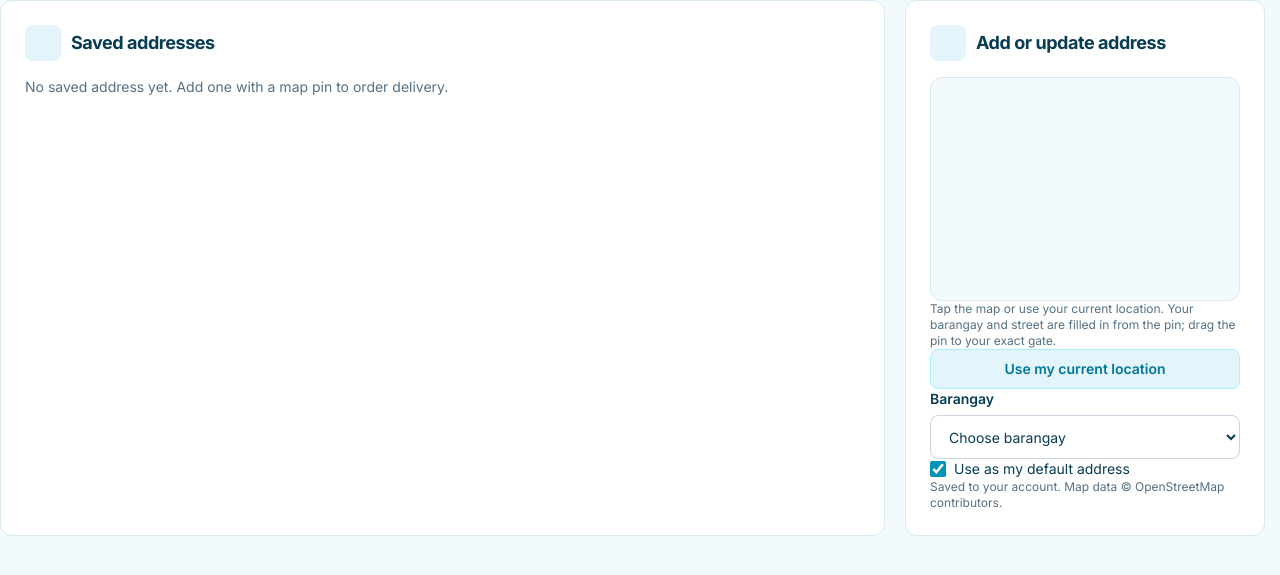
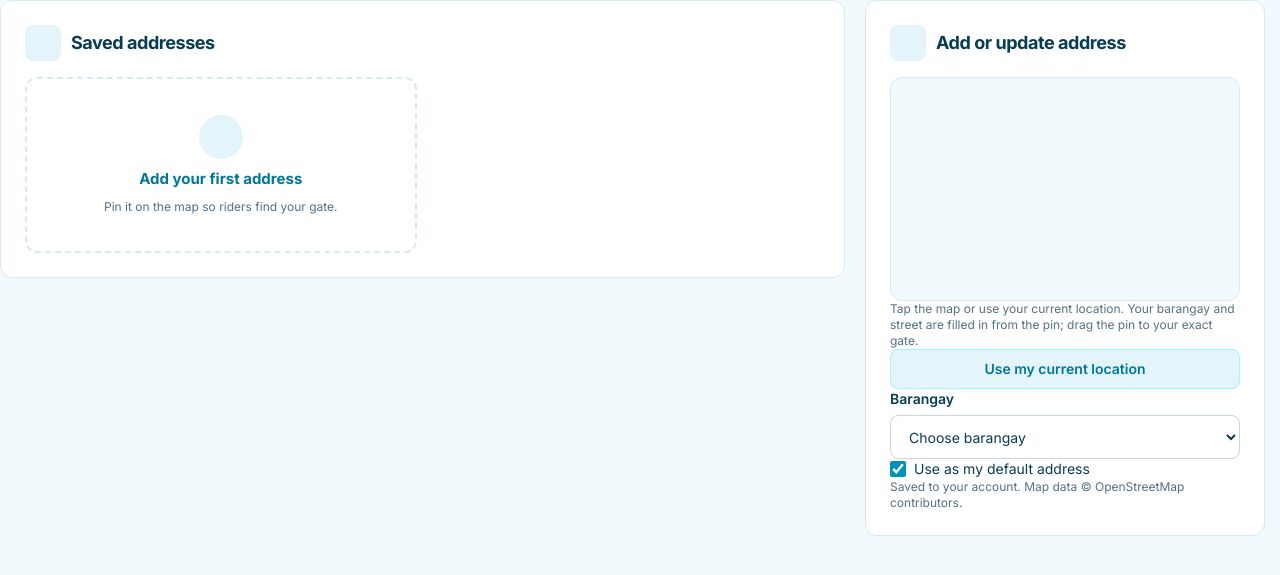
Before and after one commit to regalakhing-tech/hydroRoute, a PHP site: the page made by app/Views/customer/addresses.php in a window 1280 px wide. Shown: the top 575 px of the page. Run offline with PHP 8.4, Linux system fonts and the light colour scheme; the template is opened without the code that fills it: most values are stand-ins (such as "Sample title", 1, 10 or a date in 2020); data that the repository does not hold is empty.

Commit message:
Size the address panels to their content
The saved-addresses panel stretched to the height of the map form,
leaving a large empty area. Panels now align to the top, and an
add-address tile fills the free card slot.

Co-Authored-By: Claude Opus 5.5 <noreply@anthropic.com>

```diff
--- a/app/Views/customer/live/addresses.php
+++ b/app/Views/customer/live/addresses.php
@@ -12,10 +12,10 @@ $errors = is_array($_SESSION['form_errors'] ?? null) ? $_SESSION['form_errors']
 $err = static fn (string $f): string => isset($errors[$f]) ? '<p class="mt-1 text-sm font-semibold text-rose-700" role="alert">' . U::e($errors[$f]) . '</p>' : '';
 ?>
 <?= U::heading('Addresses', '', U::btn('Add address', '/customer/addresses#address-form', 'primary', 'plus')) ?>
-<div class="grid gap-5 xl:grid-cols-[minmax(0,1fr)_360px]">
+<div class="grid items-start gap-5 xl:grid-cols-[minmax(0,1fr)_400px]">
 <section class="panel p-4 md:p-6">
     <h2 class="section-title mb-4 flex items-center gap-2.5"><span class="title-icon"><?= U::icon('pin','size-5') ?></span>Saved addresses</h2>
-    <?php if (isset($live['error'])): ?><p class="text-sm" role="alert"><?= U::e($live['error']) ?></p><?php elseif ($addresses === []): ?><p class="text-sm text-muted">No saved address yet. Add one with a map pin to order delivery.</p><?php endif ?>
+    <?php if (isset($live['error'])): ?><p class="mb-3 text-sm" role="alert"><?= U::e($live['error']) ?></p><?php endif ?>
     <div class="grid gap-3 md:grid-cols-2">
     <?php foreach ($addresses as $address): ?>
         <article class="flex flex-col rounded-xl border bg-white p-4 <?= $address['is_default'] ? 'border-water ring-1 ring-water/30' : 'border-line' ?>">
@@ -33,6 +33,7 @@ $err = static fn (string $f): string => isset($errors[$f]) ? '<p class="mt-1 tex
             </div>
         </article>
     <?php endforeach; ?>
+        <a href="/customer/addresses#address-form" class="flex min-h-44 flex-col items-center justify-center gap-2 rounded-xl border-2 border-dashed border-line p-4 text-center transition hover:border-water hover:bg-foam/60"><span class="flex size-11 items-center justify-center rounded-full bg-foam text-water"><?= U::icon('plus', 'size-5') ?></span><span class="font-bold text-water"><?= $addresses === [] ? 'Add your first address' : 'Add another address' ?></span><span class="text-xs text-muted">Pin it on the map so riders find your gate.</span></a>
     </div>
 </section>
 <section class="panel scroll-mt-24 p-4 md:p-6" id="address-form">
```
Also changed, not shown: public/assets/css/app.css.
